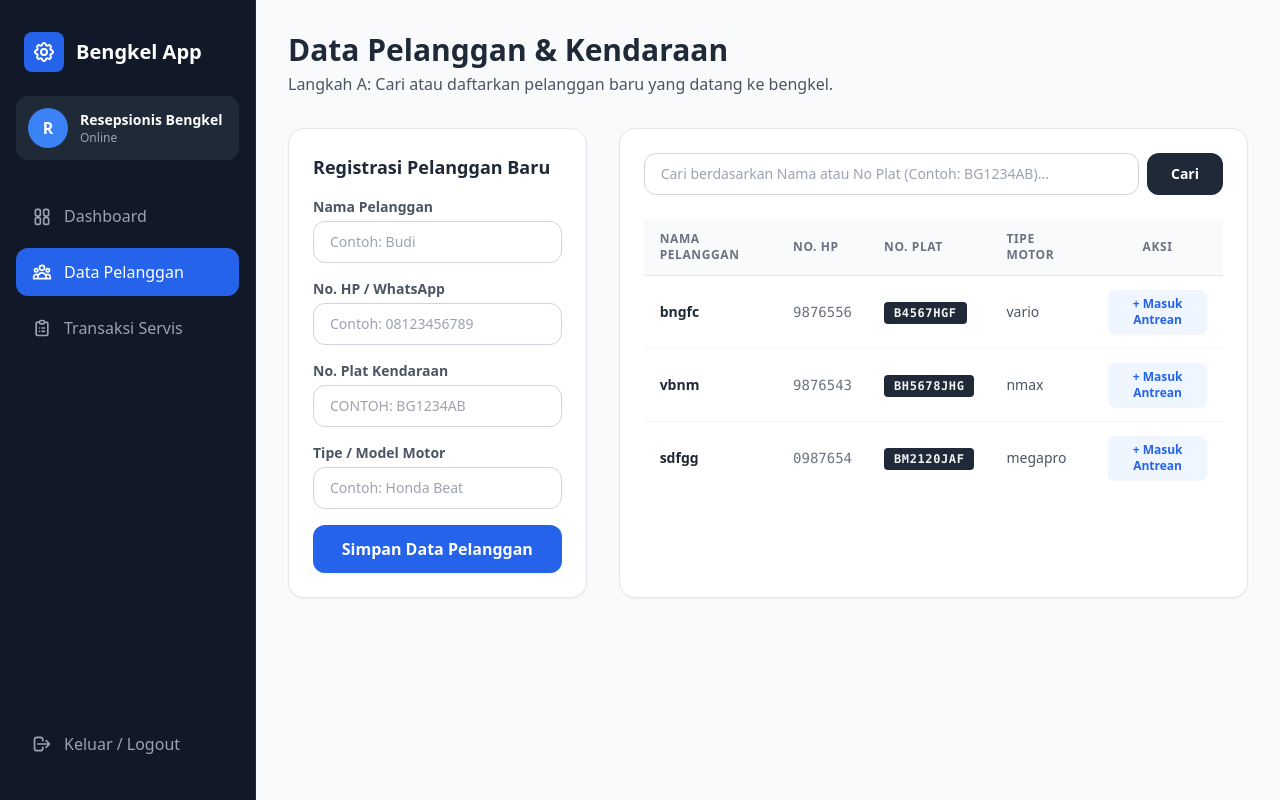
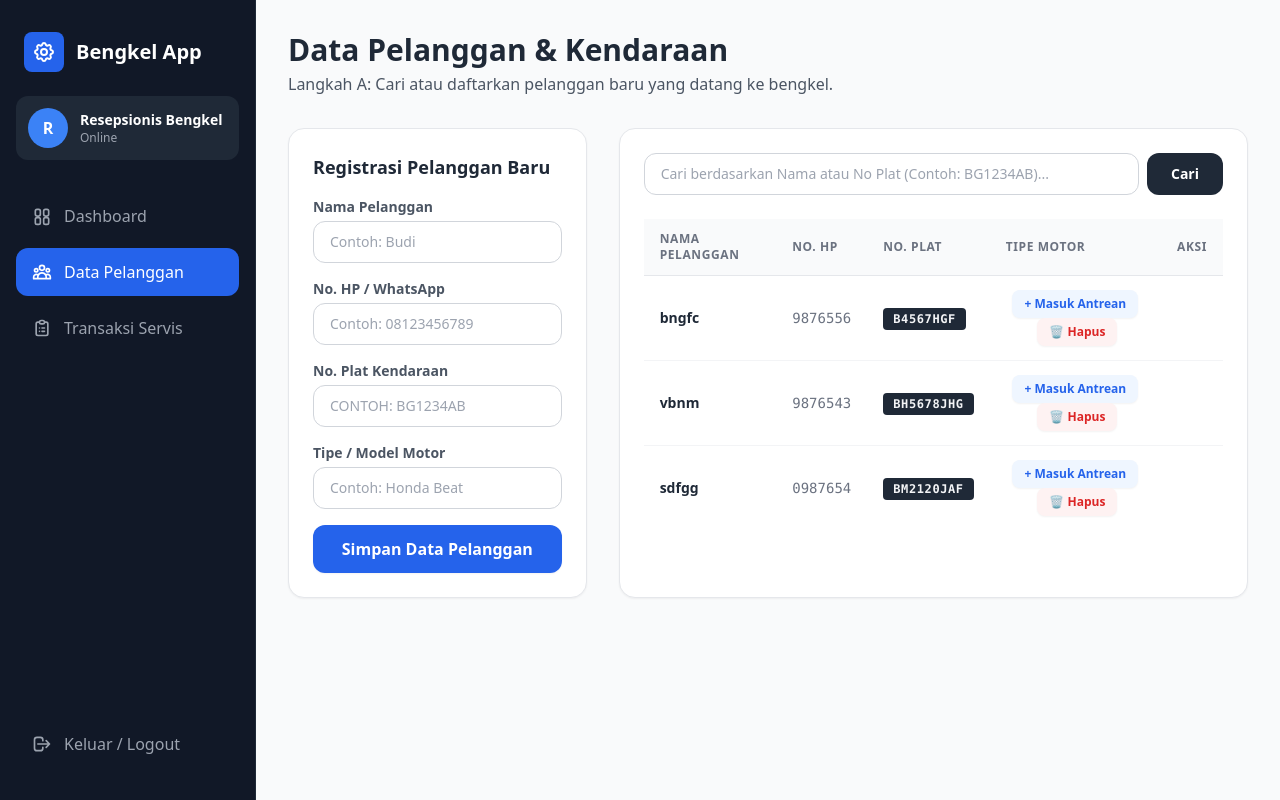
Before and after one commit to Lucifer666-a/bengkel-native, a PHP site: page /pelanggan.php in a window 1280 px wide. Run offline with PHP 8.4, Linux system fonts and the light colour scheme; a user stored in the database is signed in; data comes from the database, SQL or seed files in the repository; some libraries are stand-ins or nearby versions.

Commit message:
delete button

```diff
--- a/pelanggan.php
+++ b/pelanggan.php
@@ -1,6 +1,20 @@
 <?php
 // 1. Mengikutkan header untuk proteksi session dan koneksi database
 include 'components/header.php';
+
+// PROSES HAPUS PELANGGAN (DELETE)
+if (isset($_GET['aksi']) && $_GET['aksi'] == 'hapus_pelanggan') {
+    $id_pelanggan = $_GET['id'];
+
+    // Karena table_kendaraan terhubung dengan Foreign Key 'ON DELETE CASCADE',
+    // menghapus data di table_pelanggan otomatis akan ikut menghapus data motornya di table_kendaraan!
+    $query_hapus = mysqli_query($conn, "DELETE FROM table_pelanggan WHERE id_pelanggan = '$id_pelanggan'");
+
+    if ($query_hapus) {
+        header("Location: pelanggan.php");
+        exit;
+    }
+}
 
 $notif_sukses = "";
 $notif_gagal  = "";
@@ -172,12 +186,16 @@ if (isset($_GET['cari'])) {
                                                     <?= $row['no_plat']; ?>
                                                 </span>
                                             </td>
-                                            <td class="py-3.5 px-4 text-gray-600"><?= $row['merk_tipe']; ?></td>
-                                            <td class="py-3.5 px-4 text-center">
-                                              <a href="transaksi.php?id_kendaraan=<?= $row['id_kendaraan']; ?>"
+                                            <td class="py-3.5 px-4 text-center space-x-1">
+                                                <a href="transaksi.php?id_kendaraan=<?= $row['id_kendaraan']; ?>"
                                                 class="inline-block bg-blue-50 text-blue-600 hover:bg-blue-600 hover:text-white font-semibold px-3 py-1.5 rounded-lg text-xs transition shadow-sm">
-                                                  + Masuk Antrean
-                                              </a>
+                                                    + Masuk Antrean
+                                                </a>
+                                                <a href="pelanggan.php?aksi=hapus_pelanggan&id=<?= $row['id_pelanggan']; ?>"
+                                                onclick="return confirm('Hapus pelanggan ini? Data kendaraan mereka juga akan ikut terhapus!')"
+                                                class="inline-block bg-red-50 text-red-600 hover:bg-red-600 hover:text-white font-semibold px-3 py-1.5 rounded-lg text-xs transition shadow-sm">
+                                                    🗑️ Hapus
+                                                </a>
                                             </td>
                                         </tr>
                                         <?php
```
Also changed, not shown: transaksi.php (+15 -4 lines).
